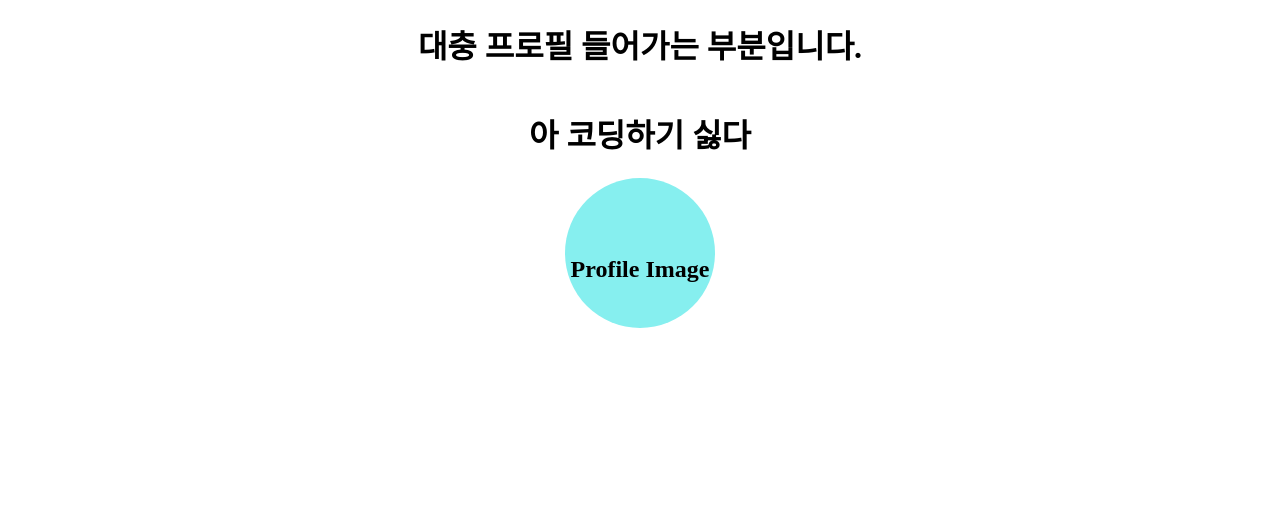
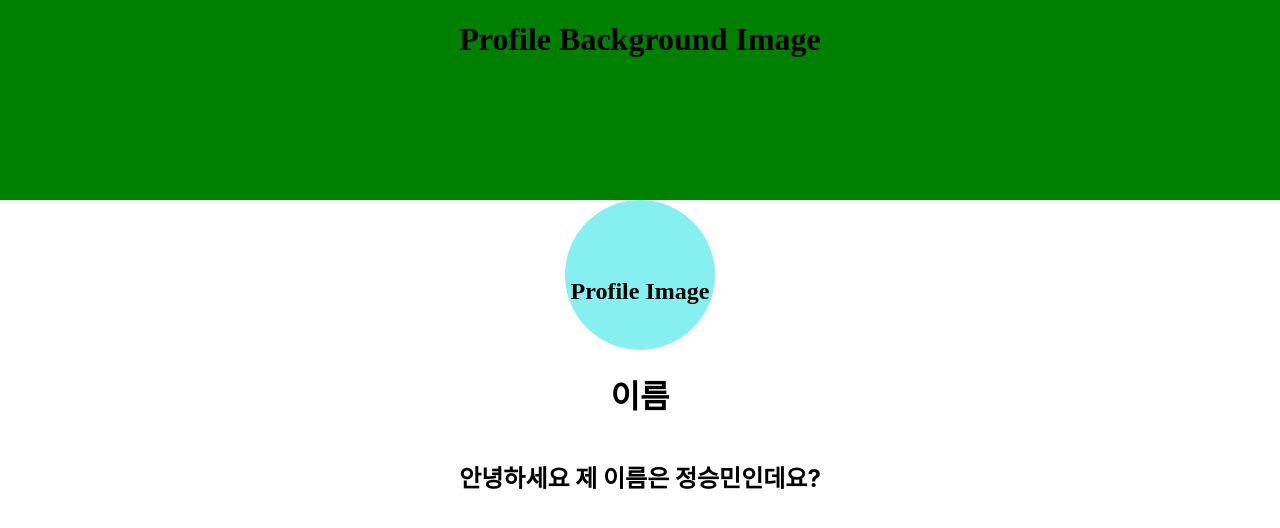
Before and after one commit to rdg1029/ECOmunity-FE, a React (Create React App) app: page /profile in a window 1280 px wide. Shown: the top 528 px of the page. Built offline with nearby package versions, Linux system fonts and the light colour scheme; no server answers.

Commit message:
Add ProfileIntro.tsx

```diff
--- a/src/components/ProfileBgImg.tsx
+++ b/src/components/ProfileBgImg.tsx
@@ -3,16 +3,16 @@ import styled from "styled-components";
 
 const ProfileBgImgWholeStyle = styled.div`
     width: 100%;
-    height: 500px;
-    color: green;
+    height: 200px;
+    background-color: green;
     z-index: 0
 `
 
 const ProfileBgImg : React.FC = () => {
     return(
-        <>
-            <h1>아 코딩하기 싫다</h1>
-        </>
+        <ProfileBgImgWholeStyle>
+            <h1>Profile Background Image</h1>
+        </ProfileBgImgWholeStyle>
     );
 }
 
--- /dev/null
+++ b/src/components/ProfileIntro.tsx
@@ -0,0 +1,12 @@
+import React from "react";
+
+const ProfileIntro : React.FC = () => {
+    return(
+        <>
+            <h1>이름</h1>
+            <h2>안녕하세요 제 이름은 정승민인데요?</h2>
+        </>
+    );
+}
+
+export default ProfileIntro;
--- a/src/pages/Profile.tsx
+++ b/src/pages/Profile.tsx
@@ -2,6 +2,7 @@ import React from "react";
 import styled from "styled-components";
 import ProfileImg from "../components/ProfileImg";
 import ProfileBgImg from "../components/ProfileBgImg";
+import ProfileIntro from "../components/ProfileIntro";
 
 const ProfileWholeContainer = styled.div`
     width: 100%;
@@ -14,11 +15,9 @@ const ProfileWholeContainer = styled.div`
 const Profile: React.FC = () => {
     return (
         <ProfileWholeContainer>
-            <h1>대충 프로필 들어가는 부분입니다.</h1>
             <ProfileBgImg/>
             <ProfileImg/>
-
-
+            <ProfileIntro/>
         </ProfileWholeContainer>
     );
 }
```
